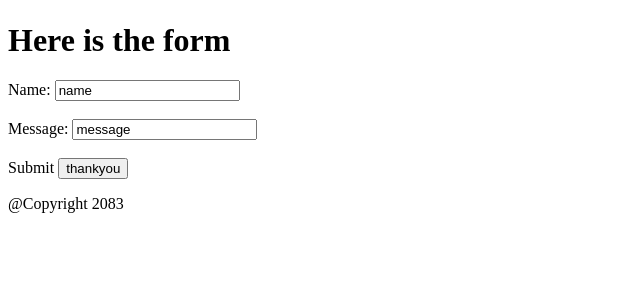
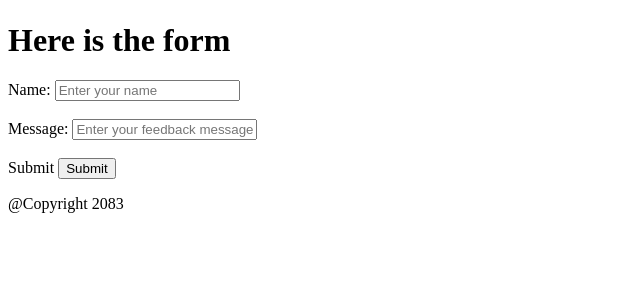
Before and after one commit to sandesharyal-mrcreative369/Flask-Projects, a Flask app: page / in a window 1280 px wide. Shown: the part 58-358 px from the top of the page, without its empty margins (0-640 px from the left). Run offline with Flask 3, Linux system fonts and the light colour scheme.

Commit message:
Added get_flashed_messages and changes value --> name on form tag in form.html

```diff
--- a/onetime_messages/templates/form.html
+++ b/onetime_messages/templates/form.html
@@ -6,19 +6,26 @@ This is form page
 
 {% block content %}
 <h1>Here is the form</h1>
+  {% with messages = get_flashed_messages() %}
+    {% if messages %}
+        {% for message in messages %}
+            <p>{{message}}</p>
+        {% endfor %}
+    {% endif %}
+  {% endwith%}
 
 <form method="POST">
 
     <label>Name:</label>
-    <input type="text" value="name" placeholder="Enter your name">
+    <input type="text" name="name" placeholder="Enter your name">
     <br><br>
 
     <label>Message:</label>
-    <input type="text" value="message" placeholder="Enter your feedback message">
+    <input type="text" name="message" placeholder="Enter your feedback message">
     <br><br>
 
     <label>Submit</label>
-    <input type="submit" value="thankyou">
+    <input type="submit" value="Submit">
 
 
 </form>
```
